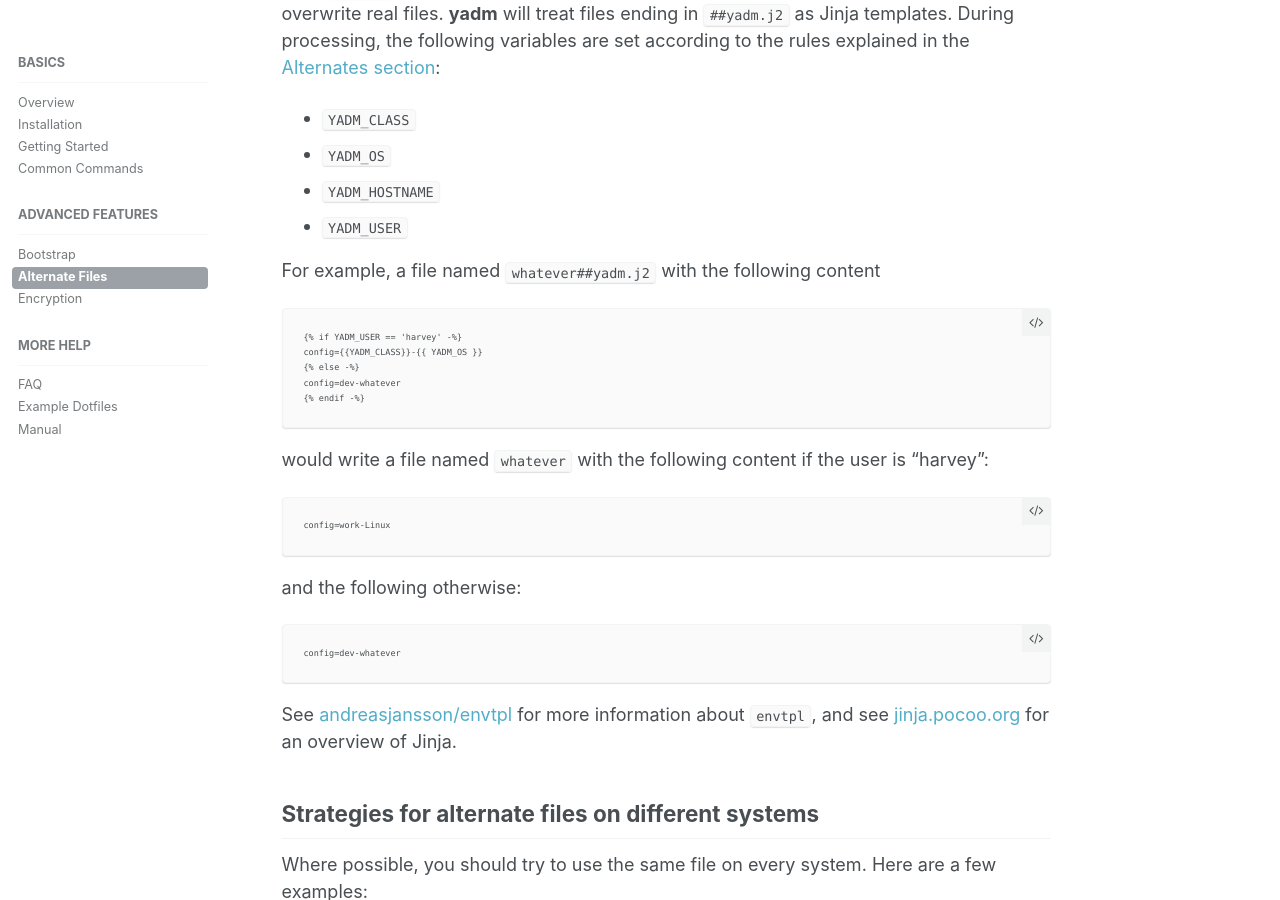
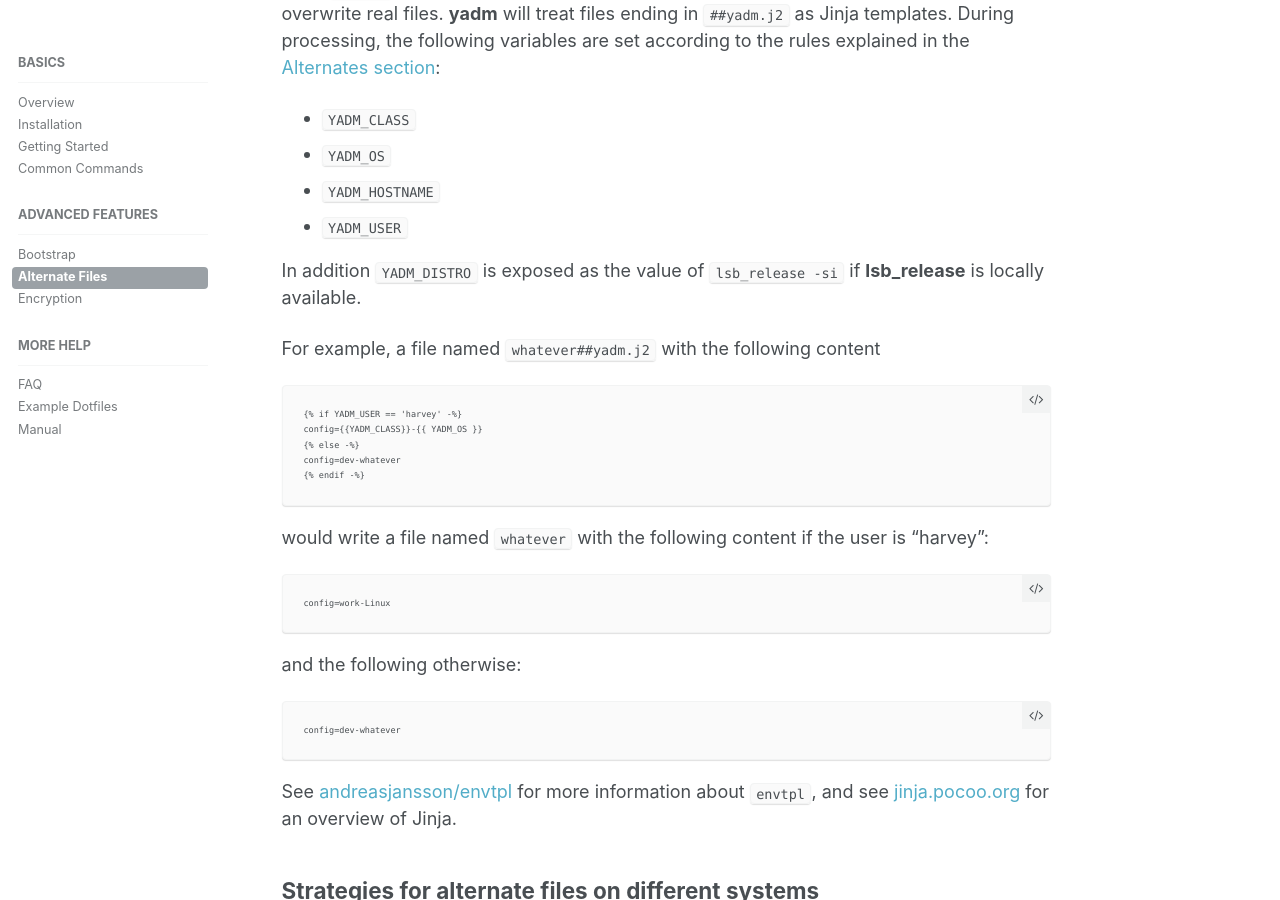
Before and after one commit to TheLocehiliosan/yadm, a Jekyll site: the page built from _docs/040_alternates.md, in a window 1280 px wide and 900 px high, scrolled down 2754 px. Built offline with Jekyll 4.4.1, drawn with Linux system fonts in a browser that asks for light colours.

Commit message:
Add mention of `YADM_DISTRO`

```diff
--- a/_docs/040_alternates.md
+++ b/_docs/040_alternates.md
@@ -109,6 +109,9 @@ to the rules explained in the [Alternates section](alternates#symlink-alternates
 * `YADM_HOSTNAME`
 * `YADM_USER`
 
+In addition `YADM_DISTRO` is exposed as the value of `lsb_release -si` if
+**lsb_release** is locally available.
+
 For example, a file named `whatever##yadm.j2` with the following content
 
     {% raw %}
```
